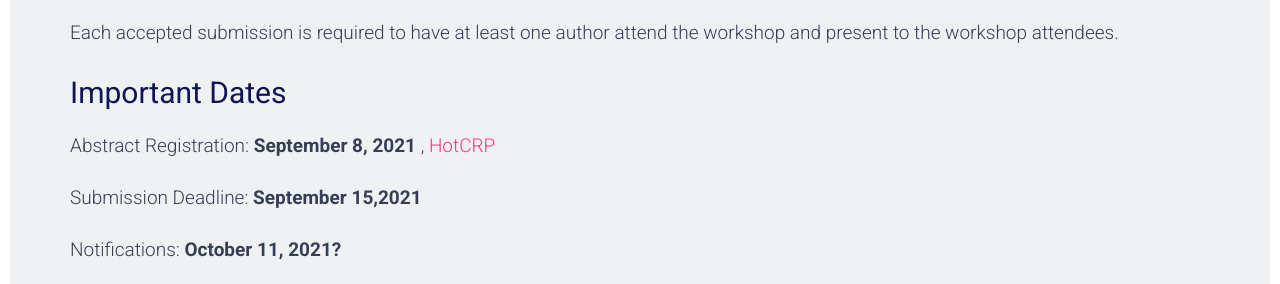
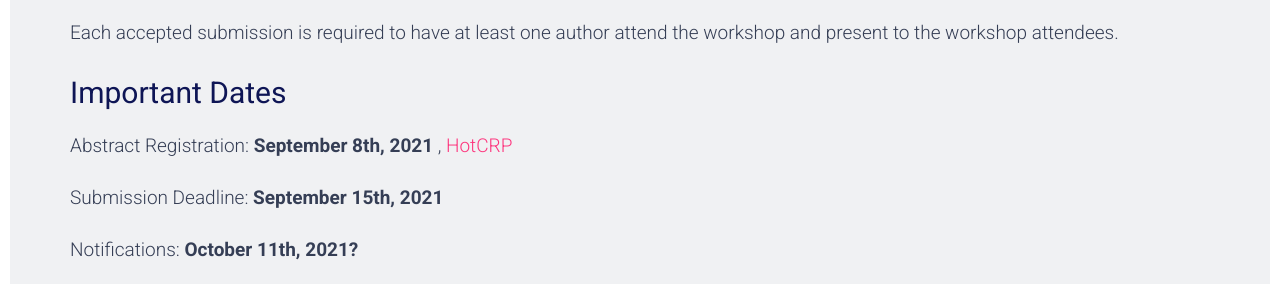
Before and after one commit to DATA-Workshop/DATA2021, a plain HTML site: page index.html in a window 1280 px wide. Shown: the part 4124-4408 px from the top of the page. Drawn offline with Linux system fonts and the light colour scheme; some packages are replaced by stand-ins of ours.

Commit message:
update date format in the important dates section

```diff
--- a/index.html
+++ b/index.html
@@ -249,9 +249,9 @@
                     <p class="lead">Submission site: <a href="https://cpd18.hotcrp.com/">link</a></p> -->
 
                     <h2>Important Dates</h2>
-                    <p class="lead">Abstract Registration: <strong>September 8, 2021</strong> , <a href="">HotCRP</a></p>
-                    <p class="lead">Submission Deadline: <strong>September 15,2021</strong> </p>
-                    <p class="lead">Notifications: <strong>October 11, 2021?</strong></p>
+                    <p class="lead">Abstract Registration: <strong>September 8th, 2021</strong> , <a href="">HotCRP</a></p>
+                    <p class="lead">Submission Deadline: <strong>September 15th, 2021</strong> </p>
+                    <p class="lead">Notifications: <strong>October 11th, 2021?</strong></p>
                     <p class="lead">Camera-ready: <strong>TBD</strong></p>
                     <p class="lead">Workshop: <strong>November 17th, 2021</strong></p>
 
```
